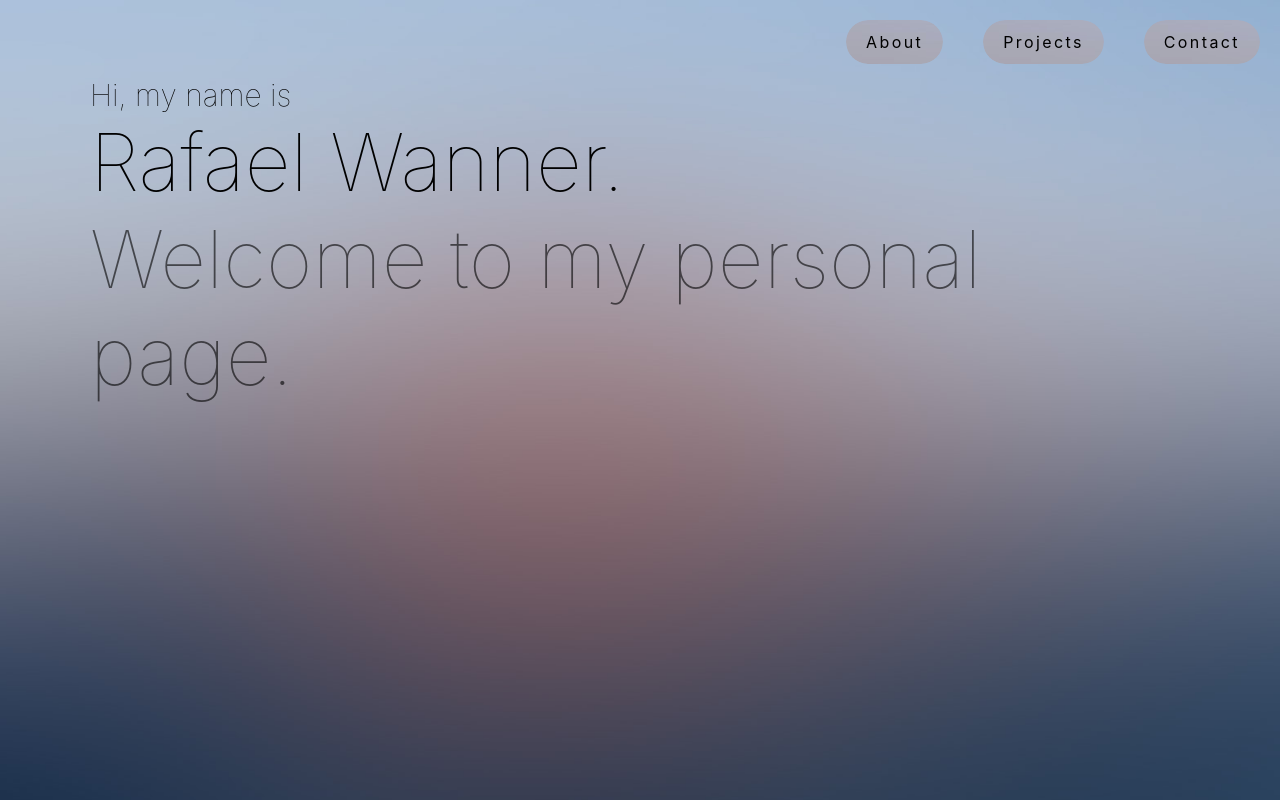
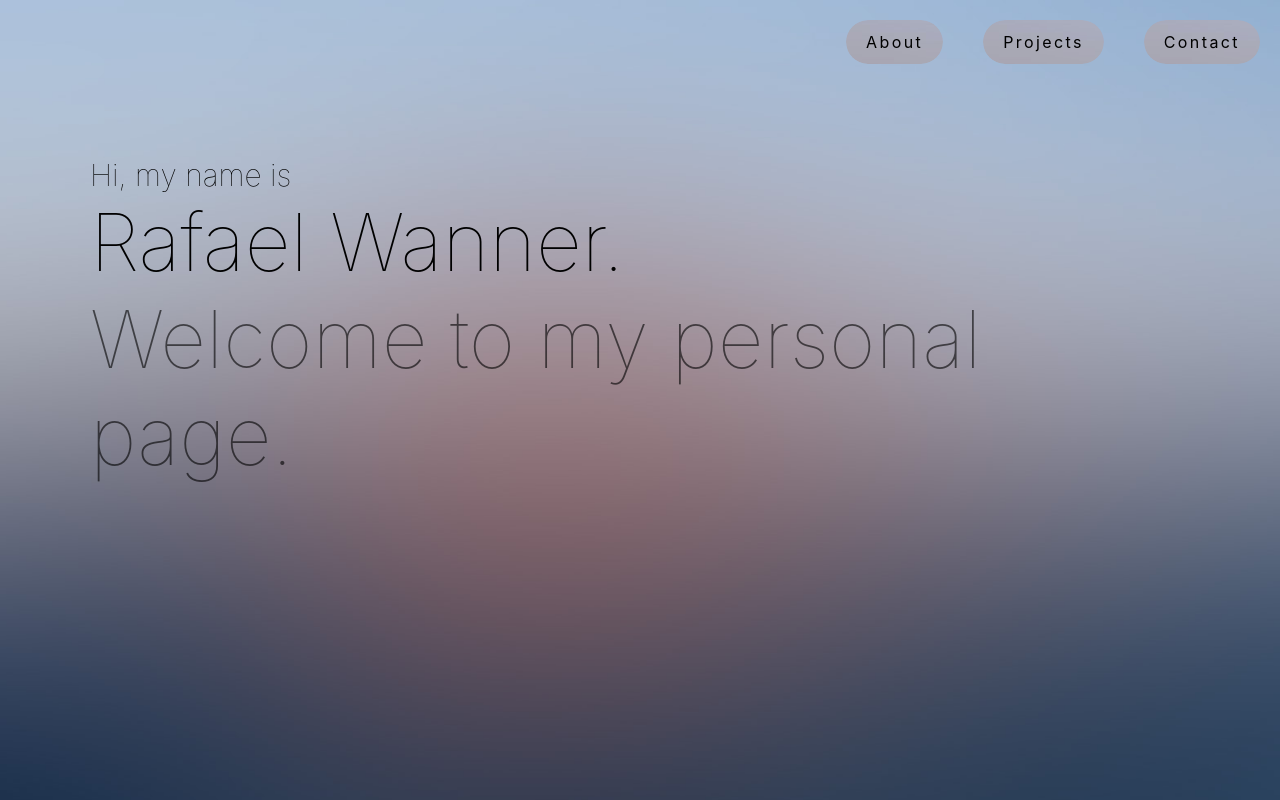
Before and after one commit to rafaelwanner/personal_website, a React (Create React App) app: page / in a window 1280 px wide. Shown: the top 800 px of the page. Built offline with nearby package versions, Linux system fonts and the light colour scheme.

Commit message:
[HOME] Adjusted Header Placement

```diff
--- a/src/static/css/Home.css
+++ b/src/static/css/Home.css
@@ -27,7 +27,7 @@
   flex-direction: column;
   align-items: center;
   justify-content: center;
-  height: 60%;
+  height: 80%;
 }
 
 .subheading{
```
